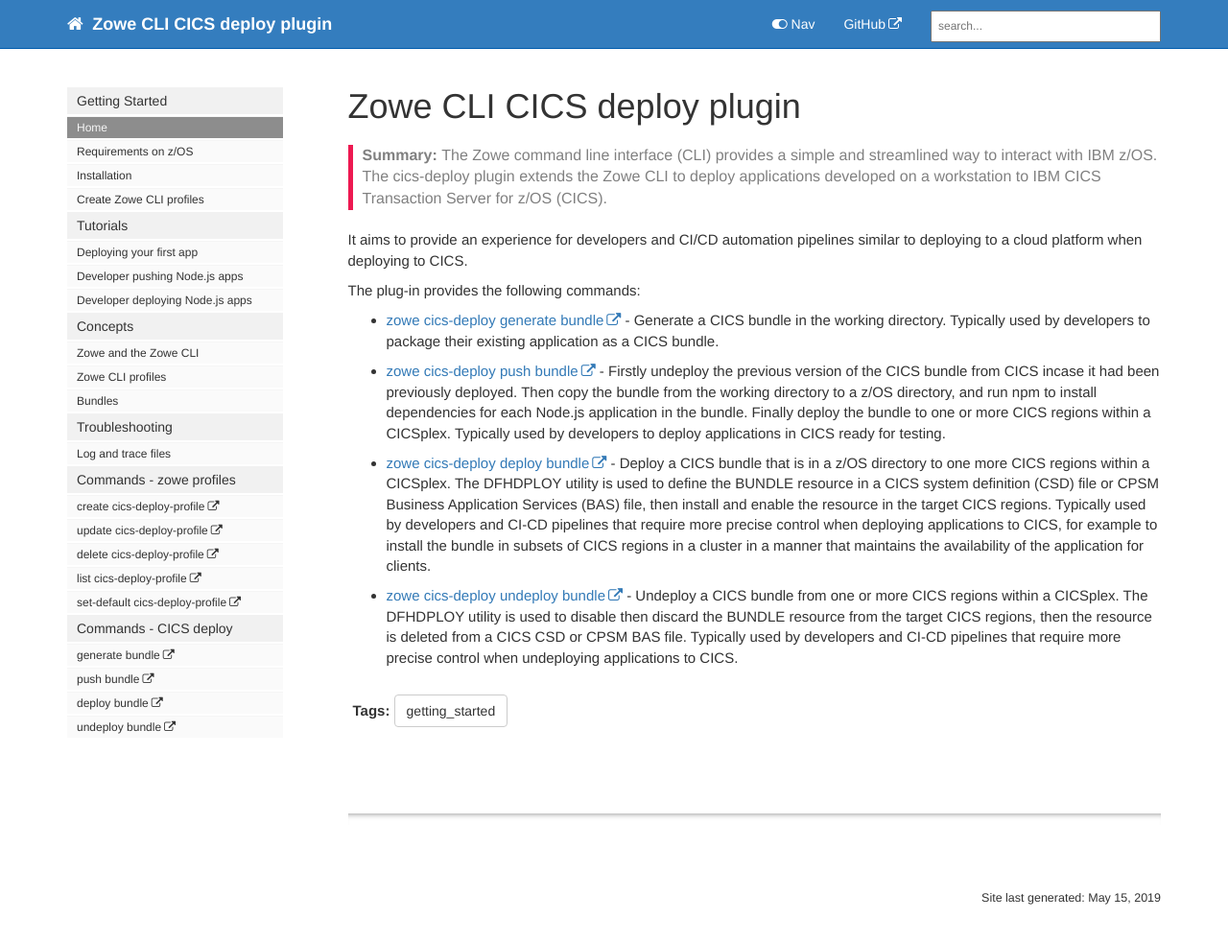
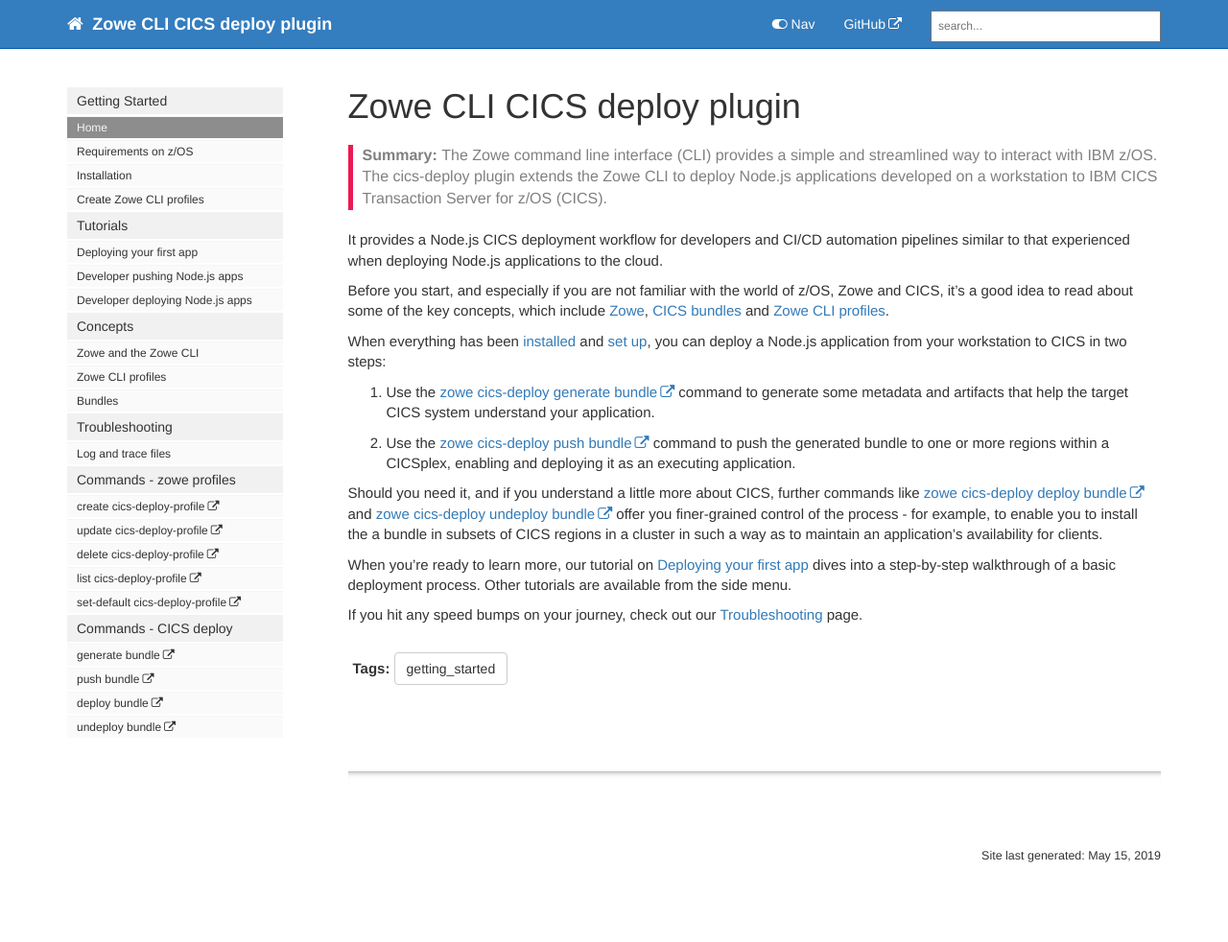
Before and after one commit to IBM/zowe-cli-cics-deploy-plugin, a Jekyll site: the page built from docs/pages/cdp/cdp-Home.md, in a window 1280 px wide and 1006 px high. Shown: the top 982 px of the window at 96% size. Built offline with Jekyll 4.4.1, drawn with Linux system fonts in a browser that asks for light colours; nearby versions of some CDN libraries; comment, search, counter and statistics services are not loaded.

Commit message:
Rewrite home page to highlight content that may be unfamiliar

```diff
--- a/docs/pages/cdp/cdp-Home.md
+++ b/docs/pages/cdp/cdp-Home.md
@@ -2,19 +2,23 @@
 title: Zowe CLI CICS deploy plugin
 tags: [getting_started]
 keywords:
-summary: "The Zowe command line interface (CLI) provides a simple and streamlined way to interact with IBM z/OS. The cics-deploy plugin extends the Zowe CLI to deploy applications developed on a workstation to IBM CICS Transaction Server for z/OS (CICS)."
+summary: "The Zowe command line interface (CLI) provides a simple and streamlined way to interact with IBM z/OS. The cics-deploy plugin extends the Zowe CLI to deploy Node.js applications developed on a workstation to IBM CICS Transaction Server for z/OS (CICS)."
 sidebar: cdp_sidebar
 permalink: index.html
 folder: cdp
 ---
 
-It aims to provide an experience for developers and CI/CD automation pipelines similar to deploying to a cloud platform when deploying to CICS.
+It provides a Node.js CICS deployment workflow for developers and CI/CD automation pipelines similar to that experienced when deploying Node.js applications to the cloud.
 
-The plug-in provides the following commands:
-* [zowe cics-deploy generate bundle]({{ site.path_to_generated_docs }}CLIReadme.md#module-generate) - Generate a CICS bundle in the working directory. Typically used by developers to package their existing application as a CICS bundle.
+Before you start, and especially if you are not familiar with the world of z/OS, Zowe and CICS, it's a good idea to read about some of the key concepts, which include [Zowe](cdp-zowe-and-cli), [CICS bundles](cdp-cics-bundles) and [Zowe CLI profiles](cdp-zowe-profiles).
 
-* [zowe cics-deploy push bundle]({{ site.path_to_generated_docs }}CLIReadme.md#module-push) - Firstly undeploy the previous version of the CICS bundle from CICS incase it had been previously deployed. Then copy the bundle from the working directory to a z/OS directory, and run npm to install dependencies for each Node.js application in the bundle. Finally deploy the bundle to one or more CICS regions within a CICSplex. Typically used by developers to deploy applications in CICS ready for testing.
+When everything has been [installed](cdp-installation) and [set up](cdp-Create-Zowe-CLI-profiles), you can deploy a Node.js application from your workstation to CICS in two steps:
 
-* [zowe cics-deploy deploy bundle]({{ site.path_to_generated_docs }}CLIReadme.md#module-deploy) - Deploy a CICS bundle that is in a z/OS directory to one more CICS regions within a CICSplex. The DFHDPLOY utility is used to define the BUNDLE resource in a CICS system definition (CSD) file or CPSM Business Application Services (BAS) file, then install and enable the resource in the target CICS regions. Typically used by developers and CI-CD pipelines that require more precise control when deploying applications to CICS, for example to install the bundle in subsets of CICS regions in a cluster in a manner that maintains the availability of the application for clients.
+1. Use the [zowe cics-deploy generate bundle]({{ site.path_to_generated_docs }}CLIReadme.md#module-generate) command to generate some metadata and artifacts that help the target CICS system understand your application.
+1. Use the [zowe cics-deploy push bundle]({{ site.path_to_generated_docs }}CLIReadme.md#module-push) command to push the generated bundle to one or more regions within a CICSplex, enabling and deploying it as an executing application.
 
-* [zowe cics-deploy undeploy bundle]({{ site.path_to_generated_docs }}CLIReadme.md#module-undeploy) - Undeploy a CICS bundle from one or more CICS regions within a CICSplex. The DFHDPLOY utility is used to disable then discard the BUNDLE resource from the target CICS regions, then the resource is deleted from a CICS CSD or CPSM BAS file. Typically used by developers and CI-CD pipelines that require more precise control when undeploying applications to CICS.
+Should you need it, and if you understand a little more about CICS, further commands like [zowe cics-deploy deploy bundle]({{ site.path_to_generated_docs }}CLIReadme.md#module-deploy) and [zowe cics-deploy undeploy bundle]({{ site.path_to_generated_docs }}CLIReadme.md#module-undeploy) offer you finer-grained control of the process - for example, to enable you to install the a bundle in subsets of CICS regions in a cluster in such a way as to maintain an application's availability for clients.
+
+When you're ready to learn more, our tutorial on [Deploying your first app](cdp-Deploying-your-first-app) dives into a step-by-step walkthrough of a basic deployment process. Other tutorials are available from the side menu.
+
+If you hit any speed bumps on your journey, check out our [Troubleshooting](cdp-Troubleshooting-General) page.
```
